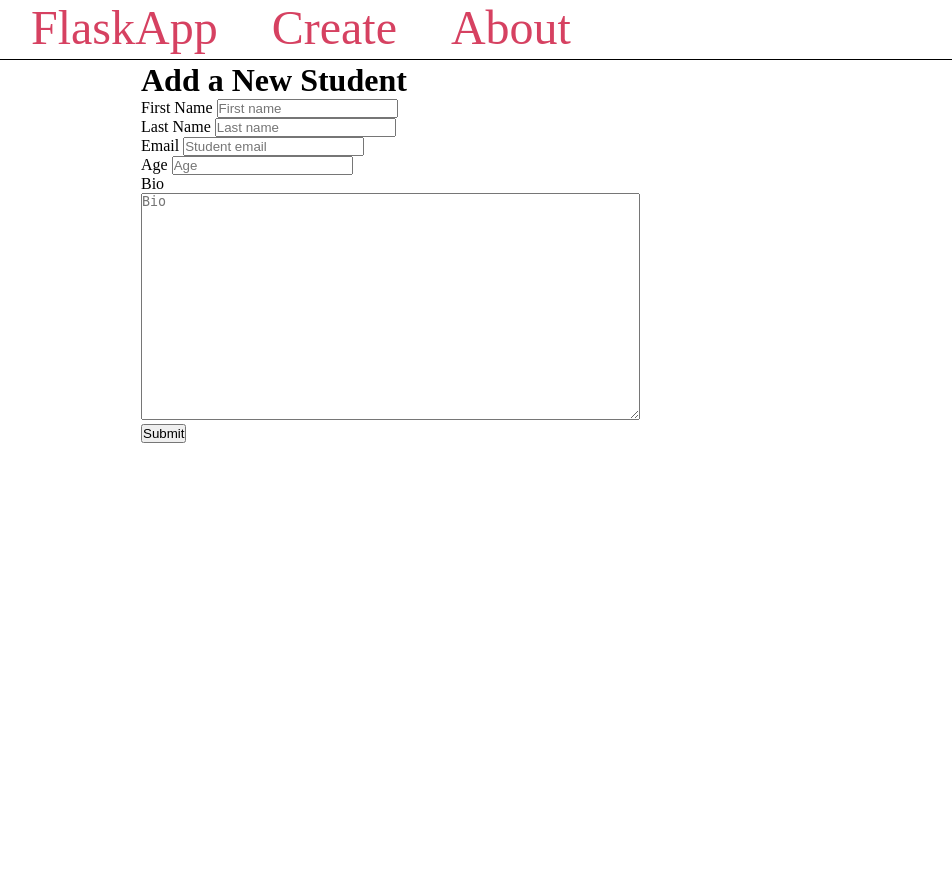
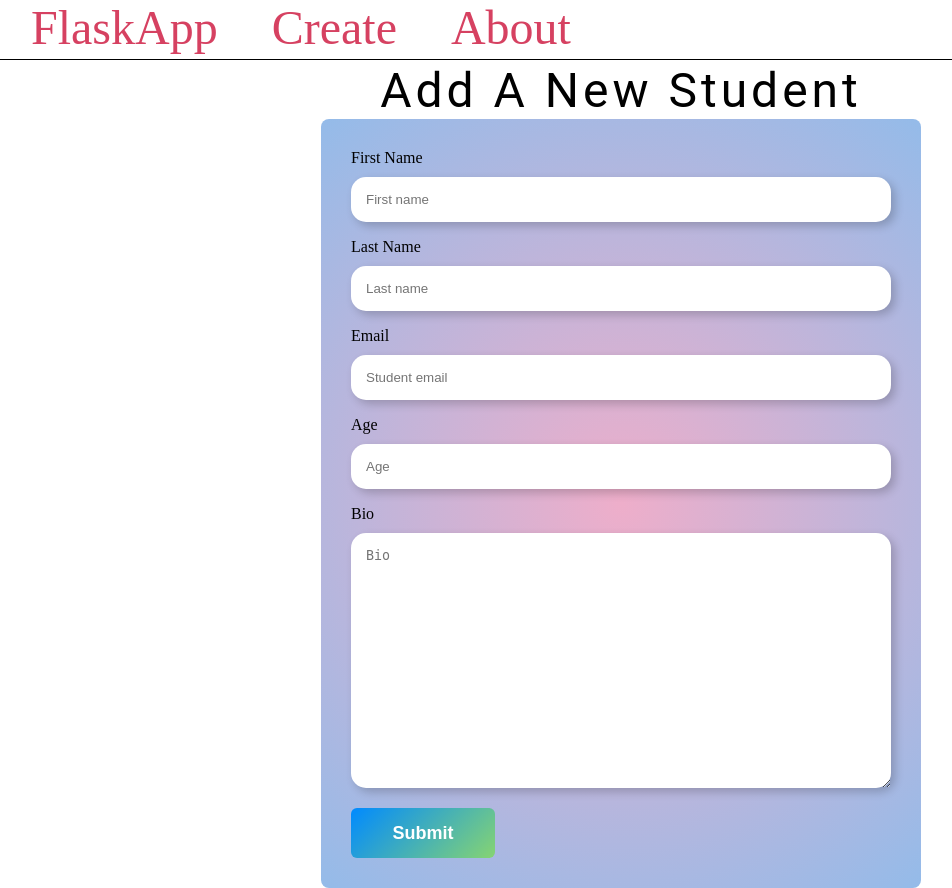
Before and after one commit to 0967517236/school, a Flask app: page /create/ in a window 1280 px wide. Shown: the whole page, without its empty margins (19-971 px from the left). Before the commit the page ends 443 px from the top, so only its background shows below. Run offline with Flask 2, Linux system fonts and the light colour scheme.

Commit message:
done front-end

```diff
--- a/templates/base.html
+++ b/templates/base.html
@@ -27,9 +27,43 @@
         max-width:960px;
         padding-top:60px;
     }
-        .title {
-            margin: 5px;
-        }
+    .form-wrapper{
+          max-width: 600px;
+          margin: auto;
+          padding:30px;
+          background: radial-gradient(circle, rgba(238,174,202,1) 0%, rgba(148,187,233,1) 100%);
+          border-radius:8px;
+    }
+    .form-wrapper input,textarea {
+        width: 100%;
+          padding: 15px;
+          display: inline-block;
+          margin:10px 0 16px;
+          border: none;
+          width:100%;
+          resize: vertical;
+          padding:15px;
+          border-radius:15px;
+          border:0;
+          box-shadow:4px 4px 10px rgba(0,0,0,0.2);
+    }
+
+    input,textarea:focus{
+            outline:none;
+
+    }
+
+
+
+     .h1 {
+          font-size: 3em;
+          text-align: center;
+          color: #000;
+          font-weight: 400;
+          text-transform: capitalize;
+          letter-spacing: 4px;
+          font-family: 'Roboto', sans-serif;
+}
 
         .content {
             display: flex;
@@ -68,7 +102,7 @@
         }
 
          .button {
-               background-image: linear-gradient(135deg, #008aff, #86d472);
+               background: linear-gradient(135deg, #008aff, #86d472);
                border-radius: 6px;
                box-sizing: border-box;
                color: #ffffff;
@@ -84,12 +118,14 @@
                display:flex;
                align-items:center;
                justify-content:center;
+               border:none;
+               transition: all 2s;
 
              }
             .button:hover {
                color: #fff;
                cursor:pointer;
-               background-image: linear-gradient(135deg, #008aff, #000000);
+               background: linear-gradient(135deg, #008aff, #000000);
              }
              .input-btn{
                 border:none;
@@ -119,17 +155,13 @@
 
 
 
-
-
-
-
     </style>
 </head>
 <body>
 <nav class="header">
     <a href="{{ url_for('index') }}">FlaskApp</a>
     <a href="{{ url_for('create') }}">Create</a>
-    <a href="#">About</a>
+    <a href="https://www.facebook.com/luongcoder">About</a>
 </nav>
 <hr>
 <div class="body-wrapper">
--- a/templates/create.html
+++ b/templates/create.html
@@ -1,36 +1,29 @@
 {% extends 'base.html' %}
 
 {% block content %}
-<h1 style="width: 100%">{% block title %} Add a New Student {% endblock %}</h1>
+<h1 class="h1" > {% block title %} Add a New Student {% endblock %}</h1>
 <form method="post">
+    <div class="form-wrapper">
         <p>
             <label for="firstname">First Name</label>
             <input type="text" name="firstname"
-               placeholder="First name">
-        </input>
+                   placeholder="First name"/>
         </p>
-
         <p>
             <label for="lastname">Last Name</label>
             <input type="text" name="lastname"
-               placeholder="Last name">
-        </input>
+                   placeholder="Last name"/>
         </p>
-
         <p>
             <label for="email">Email</label>
             <input type="email" name="email"
-               placeholder="Student email">
-        </input>
+                   placeholder="Student email"/>
         </p>
-
         <p>
             <label for="age">Age</label>
             <input type="number" name="age"
-               placeholder="Age">
-        </input>
+                   placeholder="Age"/>
         </p>
-
         <p>
             <label for="bio">Bio</label>
             <br>
@@ -41,7 +34,8 @@
             ></textarea>
         </p>
         <p>
-        <button type="submit">Submit</button>
+            <button class="button" type="submit">Submit</button>
         </p>
+    </div>
 </form>
 {% endblock %}
--- a/templates/edit.html
+++ b/templates/edit.html
@@ -1,12 +1,13 @@
 {% extends 'base.html' %}
 
 {% block content %}
-    <h1 style="width: 100%">
+<h1 class="h1" style="width: 100%">
     {% block title %} Edit {{ student.firstname }}
     {{ student.lastname }}'s Details
     {% endblock %}
 </h1>
 <form method="post">
+    <div class="form-wrapper">
         <p>
             <label for="firstname">First Name</label>
             <input type="text" name="firstname"
@@ -49,7 +50,8 @@
             >{{ student.bio }}</textarea>
         </p>
         <p>
-            <button type="submit">Submit</button>
+            <button class="button" type="submit">Submit</button>
+    </div>
     </p>
 </form>
 {% endblock %}
--- a/templates/index.html
+++ b/templates/index.html
@@ -1,7 +1,7 @@
 {% extends 'base.html' %}
 
 {% block content %}
-<h1 class="title">{% block title %} Students {% endblock %}</h1>
+<h1 class="h1">{% block title %} Students {% endblock %}</h1>
 <div class="content">
     {% for student in students %}
     <div class="student">
```
Lines whose indentation alone changed are shown as unchanged.
